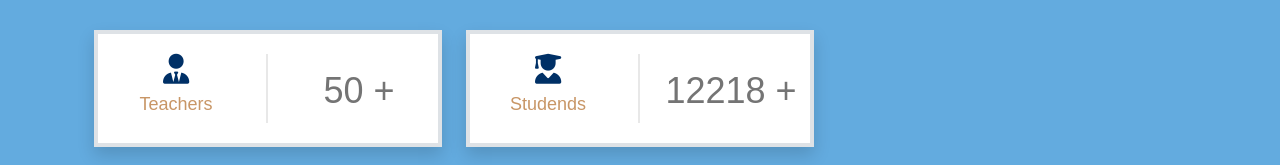
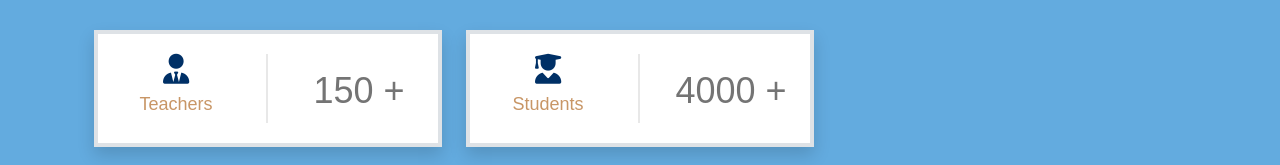
Before and after one commit to shafi0313/rdm, a plain HTML site: page index.html in a window 1280 px wide. Shown: the part 3208-3373 px from the top of the page. Drawn offline with nearby package versions, Linux system fonts and the light colour scheme; a web font is replaced by a local one.

Commit message:
Update statistics in index.html: adjust teacher and student counts

```diff
--- a/index.html
+++ b/index.html
@@ -657,7 +657,7 @@
                     <h3>Teachers</h3>
                   </div>
                   <div class="col-md-6 area-boder-margin-top">
-                    <h1><span class="counter">50</span> +</h1>
+                    <h1><span class="counter">150</span> +</h1>
                   </div>
                 </div>
               </div>
@@ -680,10 +680,10 @@
                 <div class="row">
                   <div class="col-md-6 area-boder-right">
                     <i class="fa-solid fa-user-graduate fa-area-boder-right" aria-hidden="true"></i>
-                    <h3>Studends</h3>
+                    <h3>Students</h3>
                   </div>
                   <div class="col-md-6 area-boder-margin-top">
-                    <h1><span class="counter">12218</span> +</h1>
+                    <h1><span class="counter">4000</span> +</h1>
                   </div>
                 </div>
               </div>
```
